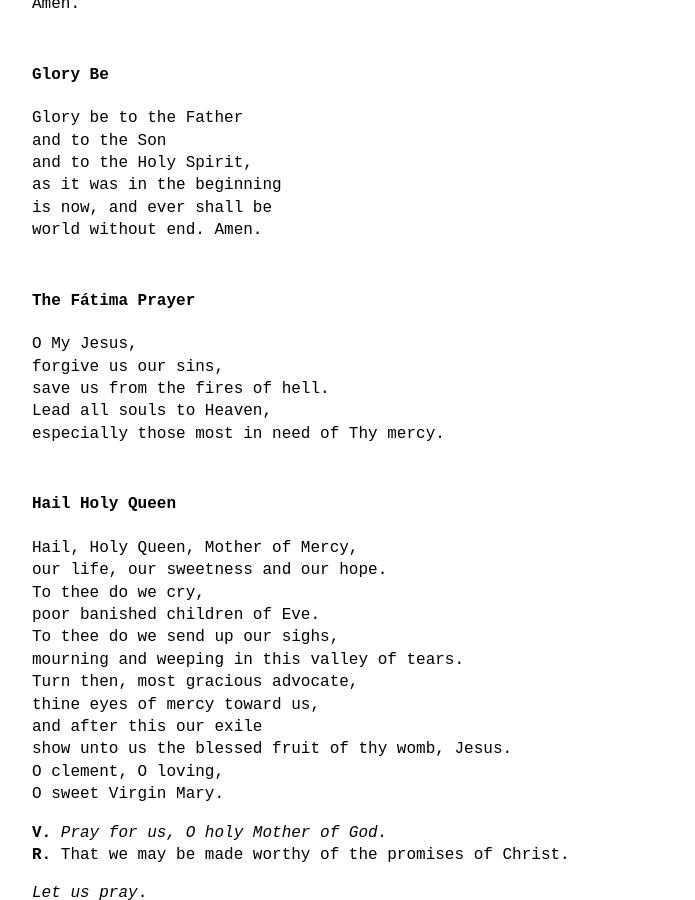
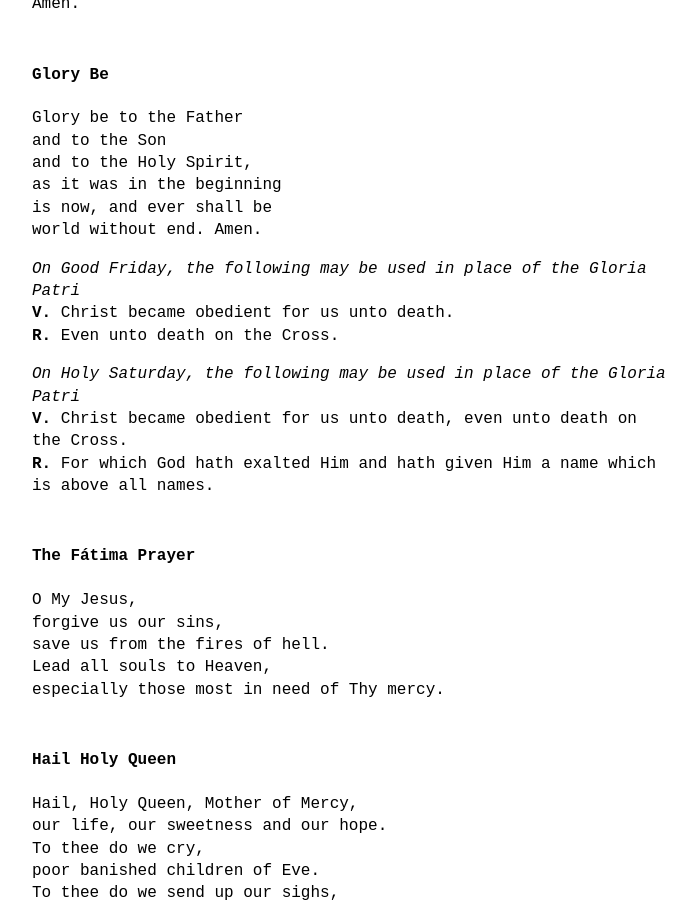
Before and after one commit to abiyuaronggear/abiyuaronggear.github.io, a Jekyll site: the page built from _posts/Prayers/2025-03-20-rosario-inggris.md, in a window 1280 px wide and 900 px high, scrolled down 2572 px. Shown: the whole window, without its empty margins (288-983 px from the left). Built offline with Jekyll 4.4.1, drawn with Linux system fonts in a browser that asks for light colours.

Commit message:
edit post: rosario - add Christus factus

```diff
--- a/_posts/Prayers/2025-03-20-rosario-inggris.md
+++ b/_posts/Prayers/2025-03-20-rosario-inggris.md
@@ -100,6 +100,14 @@ as it was in the beginning<br>
 is now, and ever shall be<br>
 world without end. Amen.
 
+_On Good Friday, the following may be used in place of the Gloria Patri_<br>
+**V.** Christ became obedient for us unto death.<br>
+**R.** Even unto death on the Cross.
+
+_On Holy Saturday, the following may be used in place of the Gloria Patri_<br>
+**V.** Christ became obedient for us unto death, even unto death on the Cross.<br>
+**R.** For which God hath exalted Him and hath given Him a name which is above all names.
+
 
 #### The Fátima Prayer
 O My Jesus,<br>
```
Also changed, not shown: _posts/Prayers/2025-03-20-rosario-indonesia.md (+8 -0 lines), _posts/Prayers/2025-03-20-rosario-latin.md (+8 -0 lines).
